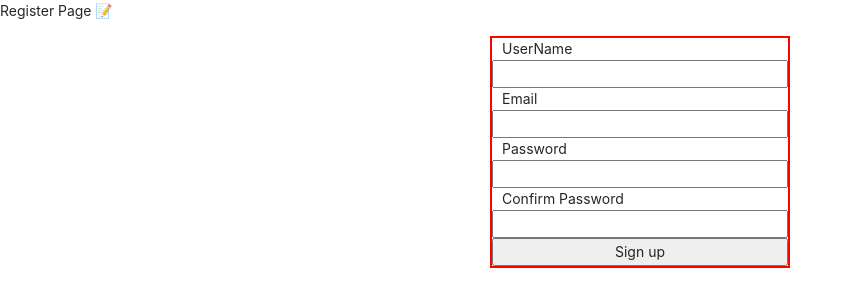
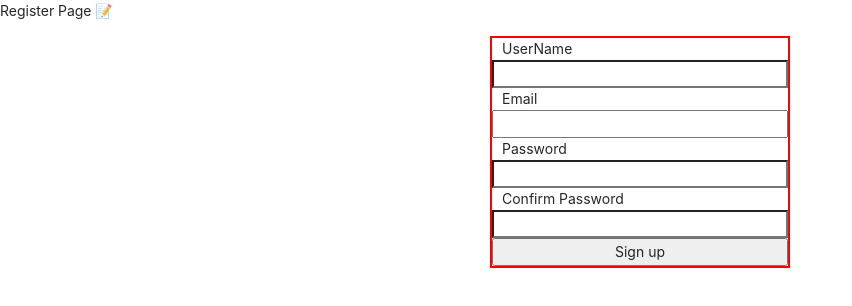
Before and after one commit to bora001/shopping, a React (Create React App) app in the folder client/: page /register in a window 1280 px wide. Shown: the top 306 px of the page, without its empty margins (0-852 px from the left). Built offline with nearby package versions, Linux system fonts and the light colour scheme; the HTML template or start-up script is replaced by a standard one.

Commit message:
login/register input type setting

```diff
--- a/client/src/pages/LoginPage/LoginPage.js
+++ b/client/src/pages/LoginPage/LoginPage.js
@@ -31,9 +31,14 @@ function LoginPage() {
         onSubmit={onLogin}
       >
         <label htmlFor="Email">Email</label>
-        <input id="Email" name="Email" onChange={onChange} />
+        <input type="email" id="Email" name="Email" onChange={onChange} />
         <label htmlFor="Password">Password</label>
-        <input id="Password" name="Password" onChange={onChange} />
+        <input
+          type="password"
+          id="Password"
+          name="Password"
+          onChange={onChange}
+        />
         <button onSubmit={onLogin}>Login</button>
       </form>
     </div>
--- a/client/src/pages/RegisterPage/RegisterPage.js
+++ b/client/src/pages/RegisterPage/RegisterPage.js
@@ -82,16 +82,22 @@ function RegisterPage() {
         ref={ref}
       >
         <label htmlFor="Username">UserName</label>
-        <input id="Username" name="Username" onChange={onChange} />
+        <input type="text" id="Username" name="Username" onChange={onChange} />
 
         <label htmlFor="Email">Email</label>
-        <input id="Email" name="Email" onChange={onChange} />
+        <input type="email" id="Email" name="Email" onChange={onChange} />
 
         <label htmlFor="Password">Password</label>
-        <input id="Password" name="Password" onChange={onChange} />
+        <input
+          type="password"
+          id="Password"
+          name="Password"
+          onChange={onChange}
+        />
 
         <label htmlFor="ConfirmPassword">Confirm Password</label>
         <input
+          type="password"
           id="ConfirmPassword"
           name="ConfirmPassword"
           onChange={onChange}
```
